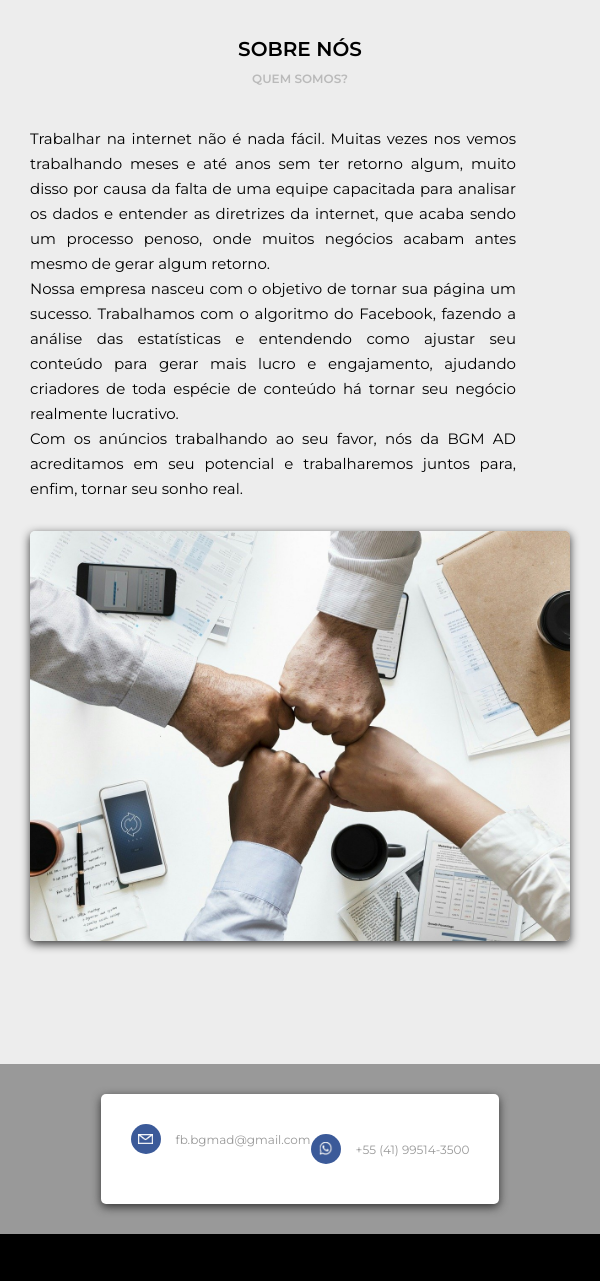
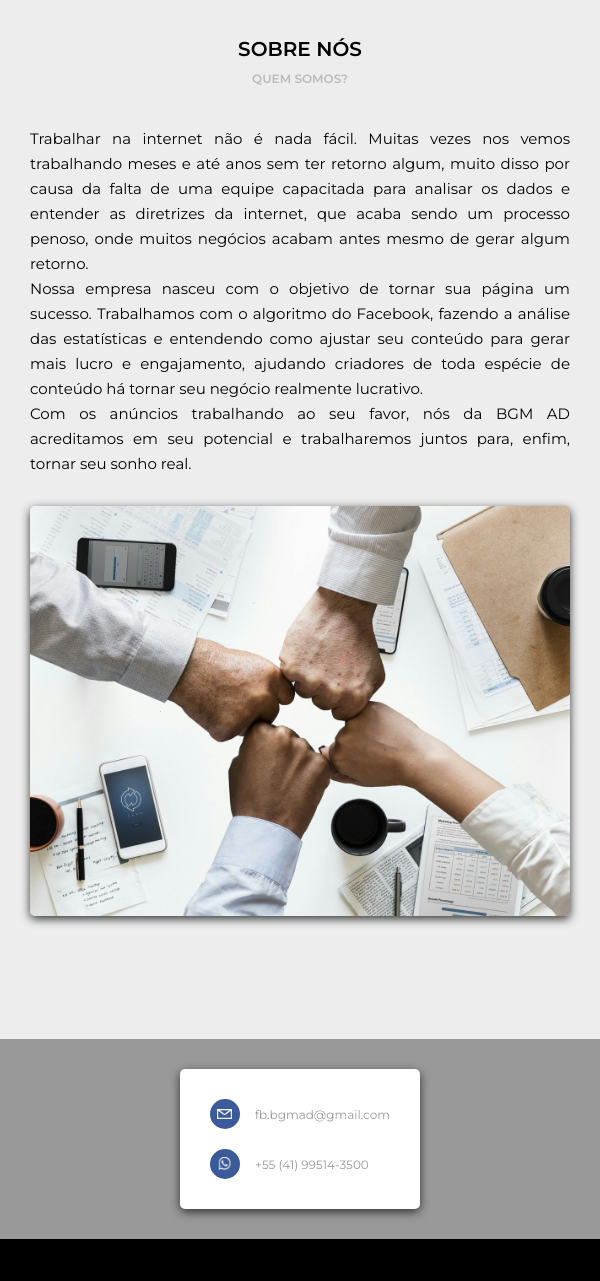
Before and after one commit to Broninn/BGMAD, a plain HTML site: page index.html in a window 600 px wide. Shown: the part 2240-3521 px from the top of the page. Drawn offline with Linux system fonts and the light colour scheme.

Commit message:
atualiza├º├úo bat

```diff
--- a/assets/css/style.css
+++ b/assets/css/style.css
@@ -523,8 +523,8 @@ main {
         flex-direction: column;
     }
     .section-aboutus-left {
-        margin-left: 30px;
-        margin-right: 30px;
+        display: flex;
+        align-items: center;
         margin-bottom: 30px;
     }
     .section-aboutus-right {
@@ -609,6 +609,8 @@ main {
     }
     .section-map-info {
         width: auto;
+        display: flex;
+        flex-direction: column;
     }
     .section-map-info-item {
         margin-bottom: 20px;
@@ -734,6 +736,8 @@ main {
     }
     .section-map-info {
         width: auto;
+        display: flex;
+        flex-direction: column;
     }
     .section-map-info-item {
         margin-bottom: 20px;
```
